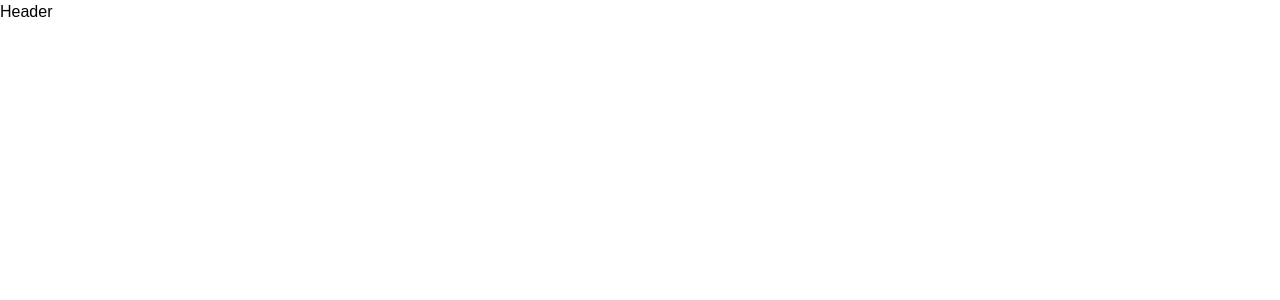
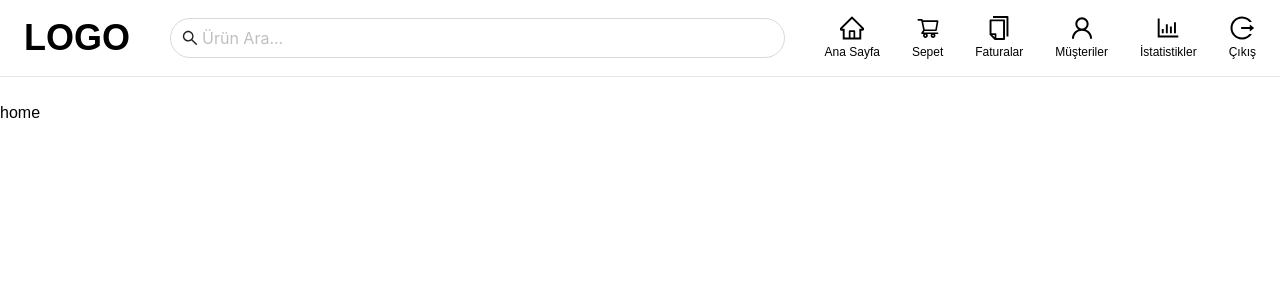
Before and after one commit to ardaozcelk/pos-application, a React (Create React App) app in the folder client/: page / in a window 1280 px wide. Shown: the top 300 px of the page. Built offline with nearby package versions, Linux system fonts and the light colour scheme.

Commit message:
setup header

```diff
--- a/client/src/App.jsx
+++ b/client/src/App.jsx
@@ -1,10 +1,10 @@
 import Header from "./components/header/Header";
-
 
 function App() {
   return (
     <div>
       <Header/>
+      home
     </div>
   );
 }
--- a/client/src/components/header/Header.jsx
+++ b/client/src/components/header/Header.jsx
@@ -1,9 +1,59 @@
-import React from 'react'
+import { Input } from "antd";
+import {
+    SearchOutlined,
+    HomeOutlined,
+    ShoppingCartOutlined,
+    CopyOutlined,
+    UserOutlined,
+    BarChartOutlined,
+    LogoutOutlined
+} from "@ant-design/icons";
+const Header = () => {
+    return (
+        <div className="border-b mb-6">
+            <header className="py-4 px-6 flex justify-between items-center gap-10">
+                <div className="logo">
+                    <a href="/">
+                        <h2 className="text-2xl font-bold md:text-4xl">LOGO</h2>
+                    </a>
+                </div>
+                <div className="header-search flex-1">
+                    <Input
+                        size="large"
+                        placeholder="Ürün Ara..."
+                        prefix={<SearchOutlined />}
+                        className="rounded-full max-w-[800px]"
+                    />
+                </div>
+                <div className="menu-links flex justify-between items-center gap-8">
+                    <a href={"/"} className="menu-link flex flex-col items-center justify-center space-y-1">
+                        <HomeOutlined className="md:text-2xl text-xl" />
+                        <span className="md:text-xs text-[10px]">Ana Sayfa</span>
+                    </a>
 
-const Header = () => {
-  return (
-    <div>Header</div>
-  )
-}
-
-export default Header
+                    <a href={"/"} className="menu-link flex flex-col items-center justify-center space-y-1">
+                        <ShoppingCartOutlined className="md:text-2xl text-xl" />
+                        <span className="md:text-xs text-[10px]">Sepet</span>
+                    </a>
+                    <a href={"/"} className="menu-link flex flex-col items-center justify-center space-y-1">
+                        <CopyOutlined className="md:text-2xl text-xl" />
+                        <span className="md:text-xs text-[10px]">Faturalar</span>
+                    </a>
+                    <a href={"/"} className="menu-link flex flex-col items-center justify-center space-y-1">
+                        <UserOutlined className="md:text-2xl text-xl" />
+                        <span className="md:text-xs text-[10px]">Müşteriler</span>
+                    </a>
+                    <a href={"/"} className="menu-link flex flex-col items-center justify-center space-y-1">
+                        <BarChartOutlined className="md:text-2xl text-xl" />
+                        <span className="md:text-xs text-[10px]">İstatistikler</span>
+                    </a>
+                    <a href={"/"} className="menu-link flex flex-col items-center justify-center space-y-1">
+                        <LogoutOutlined className="md:text-2xl text-xl" />
+                        <span className="md:text-xs text-[10px]">Çıkış</span>
+                    </a>
+                </div>
+            </header>
+        </div>
+    );
+};
+export default Header;
```
